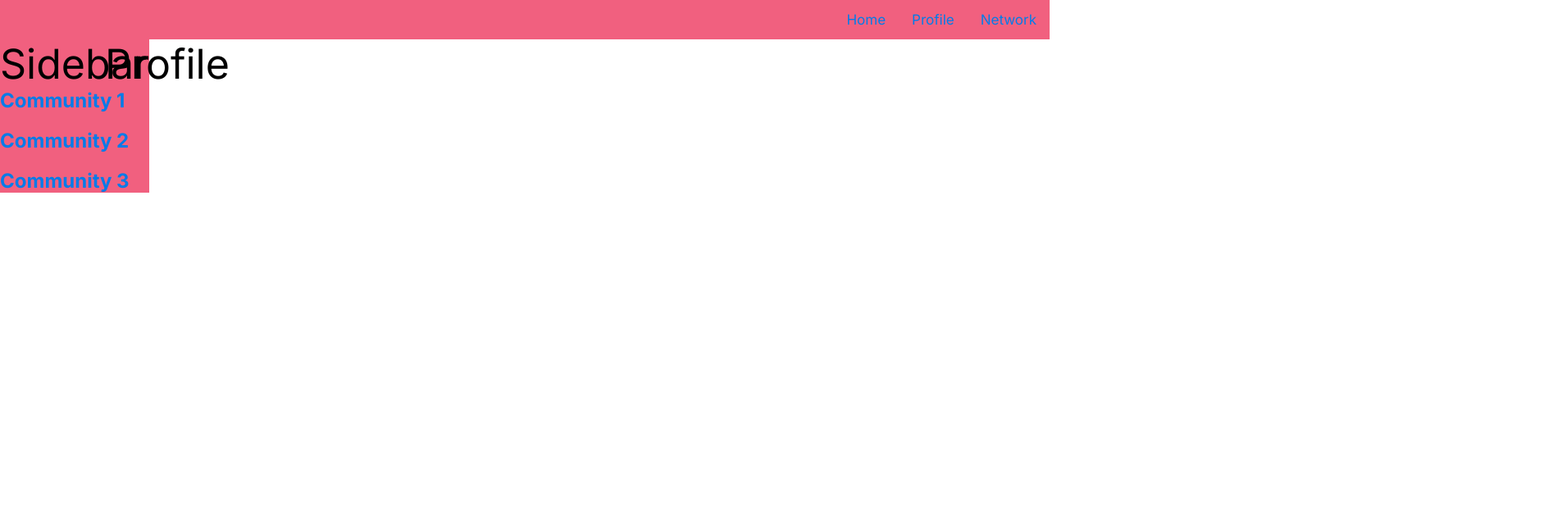
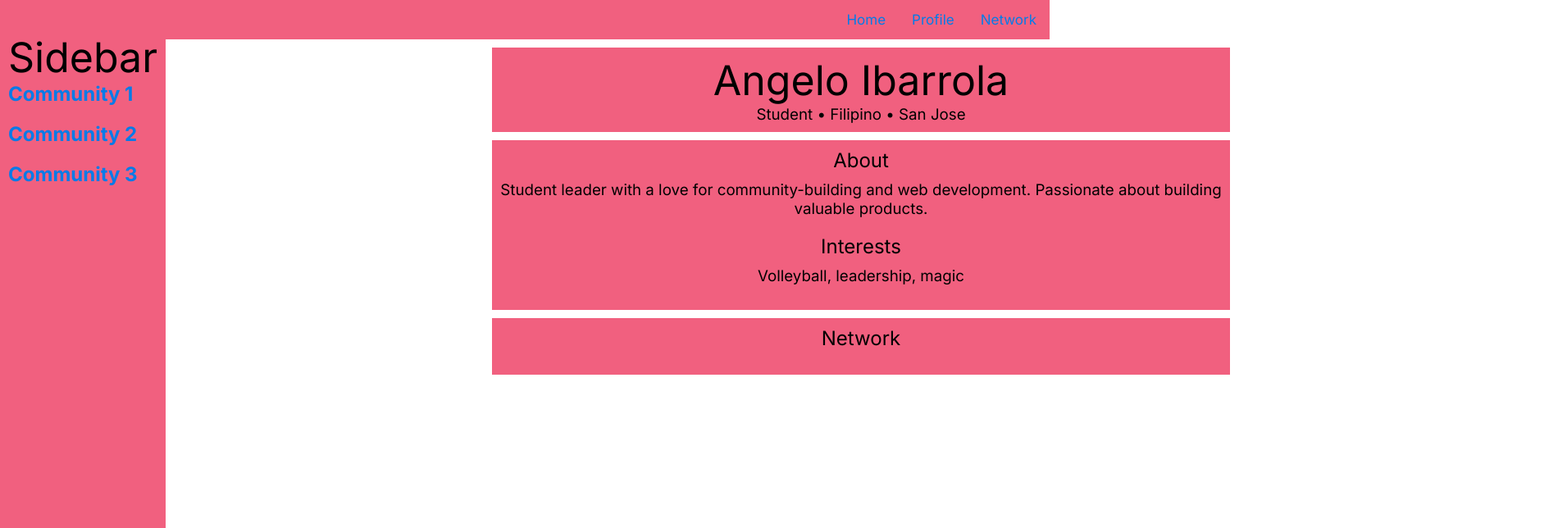
Before and after one commit to aibarrola/SubtleAsianNetwork, a React (Create React App) app: page /profile in a window 1280 px wide. Shown: the top 644 px of the page at 82% size, 1900 px wide, since content can reach past the window. Built offline with nearby package versions, Linux system fonts and the light colour scheme.

Commit message:
added sidebar changes

```diff
--- a/src/components/baseGrid.css
+++ b/src/components/baseGrid.css
@@ -1,11 +1,12 @@
 .baseContainer{
     display: grid;
-    grid-template-columns: 10% auto;
+    grid-template-columns: 200px auto;
 }
 
 .sideContainer{
     display: flex;
     grid-column: 1/2;
+    height: 100%;
 }
 
 .mainContainer{
--- a/src/components/pages/Profile/profile.css
+++ b/src/components/pages/Profile/profile.css
@@ -0,0 +1,60 @@
+.profileContainer{
+    display: grid;
+    grid-template-columns: 400px 900px 400px;
+}
+
+.profileMain{
+    display: flex;
+    grid-column: 2/3;
+    text-align: center;
+    justify-items: center;
+    flex-direction: column;
+    background-color: white;
+}
+
+.profileMain.header{
+    margin-top: 10px;
+    background-color: var(--accent-color);
+    padding: 10px 0px;
+}
+
+.header h2{
+    color: var(--main-blue);
+    font-weight: 300;
+}
+.header h3{
+    font-weight: 200;
+}
+
+
+.profileMain.about{
+    background-color: var(--accent-color);
+    margin-top: 10px;
+    padding: 10px 0px;
+
+}
+
+.about h2{
+    color: black;
+    font-weight: 400;
+    text-align: center;
+    margin-bottom: 10px;
+}
+
+.about h3{
+    font-weight: 200;
+    text-align: center;
+    margin-bottom: 20px;
+}
+
+
+.profileMain.network{
+    background-color: var(--accent-color);
+    margin-top: 10px;
+    padding: 10px 0px;
+}
+
+.network h2{
+    color: black;
+    font-weight: 400;
+}
--- a/src/components/pages/Profile/profile.jsx
+++ b/src/components/pages/Profile/profile.jsx
@@ -13,7 +13,24 @@ function profile(){
                     <Sidebar />
                 </div>
                 <div className="mainContainer">
-                    <h1> Profile </h1>
+                    <div className="profileContainer">
+                        <div className="profileMain">
+                            <div className="profileMain header">
+                                <h1> Angelo Ibarrola  </h1>
+                                <h3> Student • Filipino • San Jose  </h3>
+                            </div>
+                            <div className="profileMain about">
+                                <h2> About </h2>
+                                <h3> Student leader with a love for community-building and web development. Passionate about building valuable products. </h3>
+                                <h2> Interests </h2>
+                                <h3> Volleyball, leadership, magic </h3>
+                            </div>
+                            <div className="profileMain network">
+                                <h2> Network </h2>
+
+                            </div>
+                        </div>
+                    </div>
                 </div>
             </div>
         </section>
--- a/src/components/pages/createProfile/createProfilePage1.jsx
+++ b/src/components/pages/createProfile/createProfilePage1.jsx
@@ -32,7 +32,7 @@ function CreateProfilePage1(props) {
         console.log(res.data);
         window.location.replace('/createProfile2');
       })
-      .catch(err => console.oog("Error: " + err));
+      .catch(err => console.log("Error: " + err));
 
   }
 
--- a/src/components/sidebar.css
+++ b/src/components/sidebar.css
@@ -1,4 +1,17 @@
 .sidebar{
     background-color: var(--accent-color);
-    width: 100%;
+    width: auto;
+    height: 100%;
+    z-index: 1;
+    top: 0;
+    left: 0;
+    overflow-x: hidden;
+    position: fixed;
+    padding-top: 40px;
+    padding-left: 10px;
+    padding-right: 10px;
 }
+
+.h2{
+    color: black;
+}
--- a/src/components/sidebar.jsx
+++ b/src/components/sidebar.jsx
@@ -3,8 +3,8 @@ import './sidebar.css'
 
 function sidebar(){
     return(
-        <section>
-            <div className="sidebar">
+        <section className="sidebar">
+            <div>
                 <h1> Sidebar </h1>
                 <h2> Community 1</h2>
                 <h2> Community 2</h2>
```
